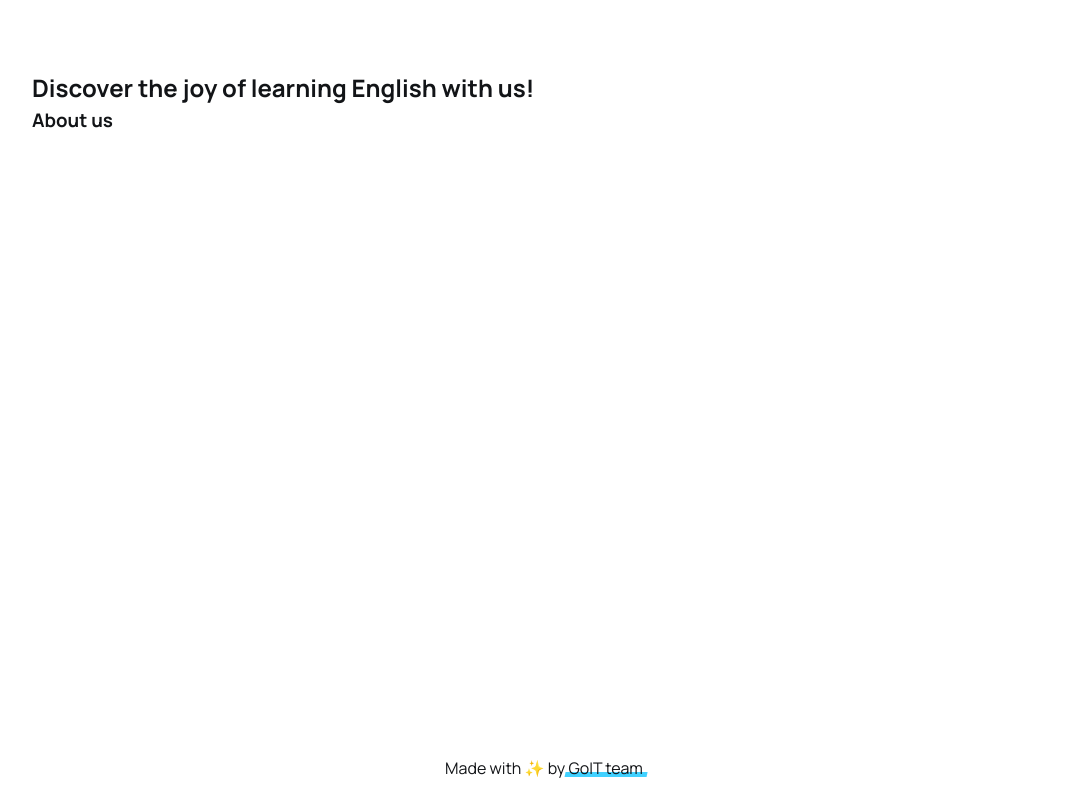
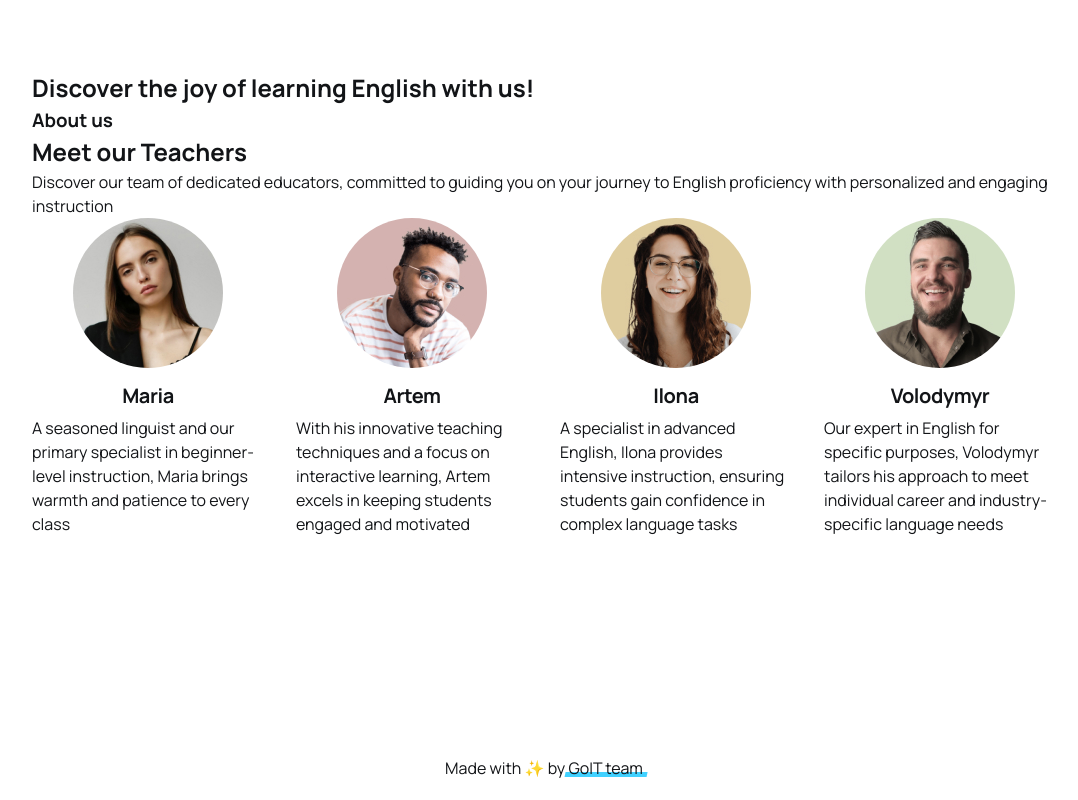
Before and after one commit to VOSolyanik/project-abovytan, a website built with Vite: page src/index.html in a window 1280 px wide. Shown: the whole page, without its empty margins (96-1174 px from the left). Built offline with nearby package versions, Linux system fonts and the light colour scheme.

Commit message:
Our Teachers section added

```diff
--- /dev/null
+++ b/src/css/common/card-set.css
@@ -0,0 +1,20 @@
+.card-set {
+  display: flex;
+  flex-wrap: wrap;
+  column-gap: 32px;
+  row-gap: 40px;
+}
+
+@media only screen and (min-width: 768px) {
+  .card-set {
+    row-gap: 32px;
+  }
+}
+
+.card-set-item {
+  width: calc((100% - 32px * (var(--items) - 1)) / var(--items));
+  display: flex;
+    flex-direction: column;
+    align-items: center;
+    justify-content: center;
+}
--- a/src/css/sections/teachers.css
+++ b/src/css/sections/teachers.css
@@ -0,0 +1,36 @@
+.teachers {
+  font-family: var(--primary-font);
+}
+
+.teachers-list-item.card-set-item {
+  --items: 1;
+}
+
+@media only screen and (min-width: 768px) {
+  .teachers-list-item.card-set-item {
+    --items: 2;
+  }
+}
+
+@media only screen and (min-width: 1152px) {
+  .teachers-list-item.card-set-item {
+    --items: 4;
+  }
+}
+
+.teachers-list-item-photo {
+  border-radius: 500px;
+  width: 150px;
+  height: 150px;
+  margin-bottom: 16px;
+}
+
+.teachers-list-item-name {
+  font-weight: 700;
+  font-size: 20px;
+  line-height: 120%;
+  letter-spacing: -0.02em;
+  text-align: center;
+  color: var(--charcoal-black-color);
+  margin-bottom: 8px;
+}
--- a/src/css/styles.css
+++ b/src/css/styles.css
@@ -11,6 +11,7 @@
 /* Common styles */
 @import url('./common/base.css');
 @import url('./common/container.css');
+@import url('./common/card-set.css');
 
 /* Sections style */
 @import url('./sections/header.css');
--- a/src/partials/teachers.html
+++ b/src/partials/teachers.html
@@ -0,0 +1,38 @@
+<section class="secton teachers">
+    <div class="container">
+    <h2 class="teachers-title section-heading">Meet our <span class="brand-underline">Teachers</span></h2>
+    <p class="teachers-text secondary-text">Discover our team of dedicated educators, committed to guiding you on your journey to
+        English proficiency with personalized and engaging instruction</p>
+    <ul class="teachers-list card-set">
+        <li class="teachers-list-item card-set-item">
+            <img srcset="images/teachers/teacher-maria.jpg 1x, images/teachers/teacher-maria@2x.jpg 2x" src="/src/public/images/teachers/teacher-maria.jpg" alt="Teacher Maria" width="150px" height="150px" class="teachers-list-item-photo" />
+            <div class="teachers-list-item-content">
+                <h3 class="teachers-list-item-name">Maria</h3>
+                <p class="teachers-list-item-description secondary-text">A seasoned linguist and our primary specialist in beginner-level instruction, Maria brings warmth and patience to every class</p>
+            </div>
+        </li>
+        <li class="teachers-list-item card-set-item">
+            <img srcset="images/teachers/teacher-artem.jpg 1x, images/teachers/teacher-artem@2x.jpg 2x" src="../images/teachers/teacher-artem.jpg" alt="Teacher Artem" width="150px" height="150px" class="teachers-list-item-photo" />
+            <div class="teachers-list-item-content">
+                <h3 class="teachers-list-item-name">Artem</h3>
+                <p class="teachers-list-item-description secondary-text">With his innovative teaching techniques and a focus on interactive learning, Artem excels in keeping students engaged and motivated</p>
+            </div>
+        </li>
+        <li class="teachers-list-item card-set-item">
+            <img srcset="images/teachers/teacher-ilona.jpg 1x, images/teachers/teacher-ilona@2x.jpg 2x" src="../images/teachers/teacher-ilona.jpg" alt="Teacher Ilona" width="150px" height="150px" class="teachers-list-item-photo" />
+            <div class="teachers-list-item-content">
+                <h3 class="teachers-list-item-name">Ilona</h3>
+                <p class="teachers-list-item-description secondary-text">A specialist in advanced English, Ilona provides intensive instruction, ensuring students gain confidence in complex language tasks</p>
+            </div>
+        </li>
+        <li class="teachers-list-item card-set-item">
+            <img srcset="images/teachers/teacher-volodymyr.jpg 1x, images/teachers/teacher-volodymyr@2x.jpg 2x" src="../images/teachers/teacher-volodymyr.jpg" alt="Teacher Volodymyr" width="150px" height="150px" class="teachers-list-item-photo" />
+            <div class="teachers-list-item-content">
+                <h3 class="teachers-list-item-name">Volodymyr</h3>
+                <p class="teachers-list-item-description secondary-text">Our expert in English for specific purposes, Volodymyr tailors his approach to meet individual career and industry-specific language needs</p>
+            </div>
+        </li>
+    </ul>
+
+    </div>
+</section>
```
Also changed, not shown: src/public/images/teachers/teacher-artem.jpg (added), src/public/images/teachers/teacher-artem@2x.jpg (added), src/public/images/teachers/teacher-ilona.jpg (added), src/public/images/teachers/teacher-ilona@2x.jpg (added), src/public/images/teachers/teacher-maria.jpg (added), src/public/images/teachers/teacher-maria@2x.jpg (added), src/public/images/teachers/teacher-volodymyr.jpg (added), src/public/images/teachers/teacher-volodymyr@2x.jpg (added), 1 other file.
